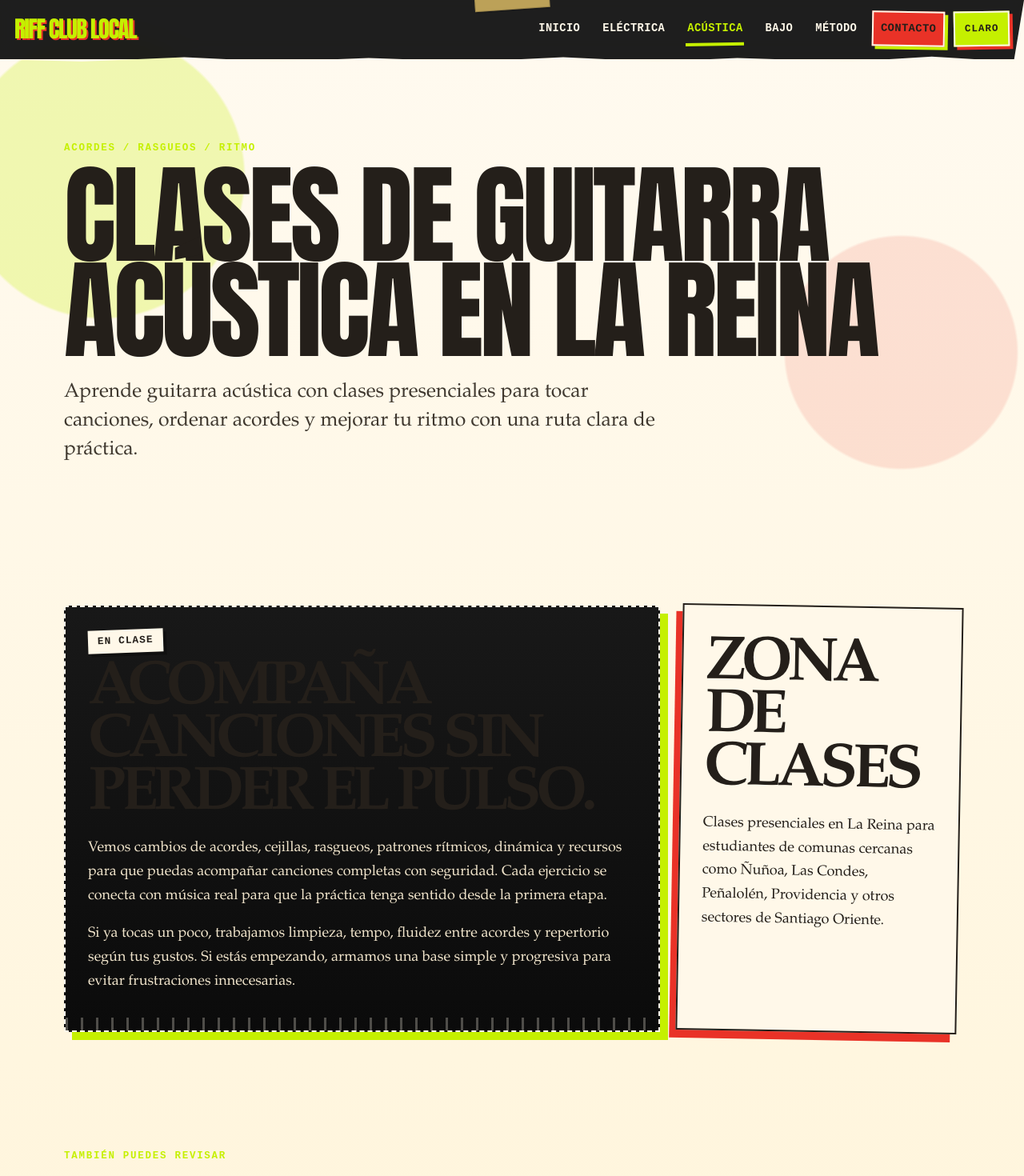
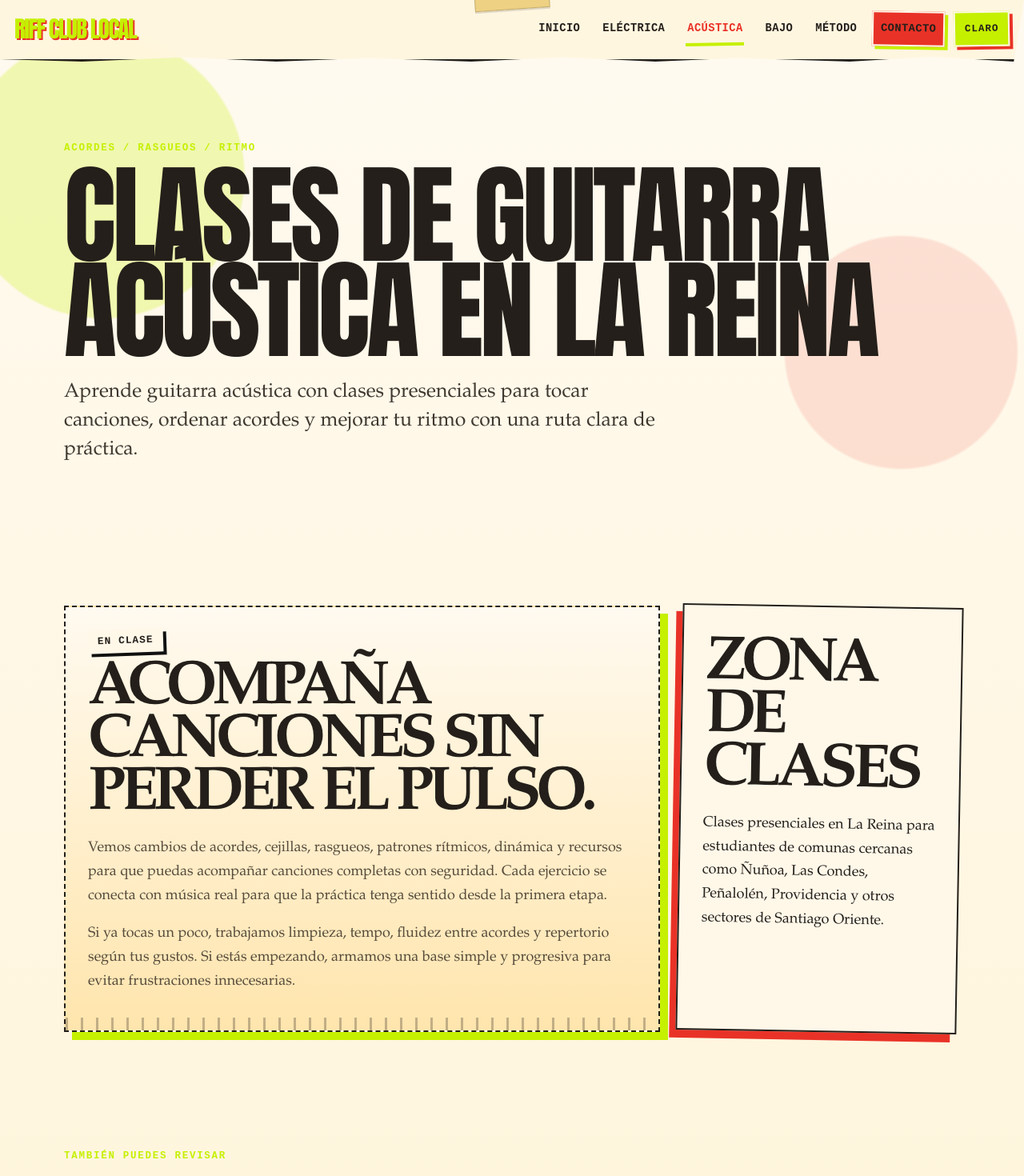
Before and after one commit to Ivan270/riff-club, a Nuxt app: page /clases-guitarra-acustica in a window 1280 px wide. Shown: the top 1470 px of the page at 80% size. Built offline with nearby package versions, Linux system fonts and the light colour scheme.

Commit message:
fix: theme section surfaces in light mode

```diff
--- a/assets/css/main.css
+++ b/assets/css/main.css
@@ -22,6 +22,14 @@
   --grid-line: rgba(255, 247, 232, 0.06);
   --grain-light: rgba(255, 255, 255, 0.55);
   --grain-dark: rgba(0, 0, 0, 0.7);
+  --section-bg: #050505;
+  --section-bg-start: #181818;
+  --section-bg-end: #0b0b0b;
+  --section-text: #fff7e8;
+  --section-muted: #d8d0bf;
+  --section-border: #fff7e8;
+  --section-overlay: rgba(5, 5, 5, .9);
+  --header-bg: rgba(16, 16, 16, .94);
   --max: 1120px;
   --font-display:
     Impact, Haettenschweiler, 'Franklin Gothic Heavy', 'Arial Black', sans-serif;
@@ -55,6 +63,14 @@
   --grid-line: rgba(36, 31, 26, 0.08);
   --grain-light: rgba(255, 255, 255, 0.82);
   --grain-dark: rgba(36, 31, 26, 0.24);
+  --section-bg: #fff2d2;
+  --section-bg-start: #fffaf0;
+  --section-bg-end: #ffe5ad;
+  --section-text: #241f1a;
+  --section-muted: #574b3c;
+  --section-border: #241f1a;
+  --section-overlay: rgba(255, 248, 233, .92);
+  --header-bg: rgba(255, 246, 223, .94);
   --shadow-hard: 7px 7px 0 rgba(16, 16, 16, .82);
   color-scheme: light;
 }
--- a/components/ServicePage.vue
+++ b/components/ServicePage.vue
@@ -72,8 +72,9 @@ defineProps<{
 .panel {
   box-sizing: border-box;
   padding: 28px;
-  border: 2px solid var(--paper);
-  background: #151515;
+  border: 2px solid var(--section-border);
+  background: var(--section-bg);
+  color: var(--section-text);
 }
 
 .main-panel {
@@ -83,7 +84,7 @@ defineProps<{
 .flyer-panel {
   position: relative;
   overflow: hidden;
-  background: linear-gradient(180deg, #181818, #0b0b0b);
+  background: linear-gradient(180deg, var(--section-bg-start), var(--section-bg-end));
   border-style: dashed;
 }
 
@@ -92,7 +93,7 @@ defineProps<{
   position: absolute;
   inset: auto -16px -18px -16px;
   height: 34px;
-  background: repeating-linear-gradient(90deg, transparent 0 16px, var(--paper) 16px 19px);
+  background: repeating-linear-gradient(90deg, transparent 0 16px, var(--section-border) 16px 19px);
   opacity: .28;
 }
 
@@ -120,7 +121,7 @@ p {
 }
 
 .panel p {
-  color: var(--muted-on-dark);
+  color: var(--section-muted);
 }
 
 .area-panel p {
--- a/components/SiteFooter.vue
+++ b/components/SiteFooter.vue
@@ -13,13 +13,13 @@
 </template>
 
 <style scoped>
-.footer { position: relative; padding: 72px 0 64px; border-top: 4px solid var(--paper); background: linear-gradient(180deg, #101010 0%, #050505 100%); overflow: hidden; }
+.footer { position: relative; padding: 72px 0 64px; border-top: 4px solid var(--section-border); background: linear-gradient(180deg, var(--section-bg-start) 0%, var(--section-bg-end) 100%); color: var(--section-text); overflow: hidden; }
 .footer::before,
 .footer::after { content: ""; position: absolute; inset: 18px auto auto 5%; width: min(520px, 70vw); height: 86px; border: 2px solid var(--paper); background: var(--red); transform: rotate(-2deg); opacity: .8; }
 .footer::after { inset: auto 6% 20px auto; width: min(420px, 62vw); background: var(--purple); transform: rotate(2deg); }
-.footer-grid { position: relative; z-index: 1; display: grid; gap: 24px; grid-template-columns: 1.3fr 1fr auto; align-items: center; padding: clamp(24px, 4vw, 34px); background: rgba(5, 5, 5, .9); border: 2px dashed var(--paper); box-shadow: 9px 9px 0 var(--acid); }
+.footer-grid { position: relative; z-index: 1; display: grid; gap: 24px; grid-template-columns: 1.3fr 1fr auto; align-items: center; padding: clamp(24px, 4vw, 34px); background: var(--section-overlay); border: 2px dashed var(--section-border); box-shadow: 9px 9px 0 var(--acid); }
 h2 { margin: 0; font-family: var(--font-display); font-size: clamp(2rem, 6vw, 4.5rem); line-height: .9; letter-spacing: -.06em; text-transform: uppercase; }
-p { color: var(--muted-on-dark); }
+p { color: var(--section-muted); }
 .footer-stamp { display: inline-block; margin: 16px 0 0; padding: 8px 10px; color: var(--ink); background: var(--paper); border: 2px solid var(--red); font: 900 .78rem/1 var(--font-mono); letter-spacing: .08em; text-transform: uppercase; box-shadow: 4px 4px 0 var(--red); transform: rotate(-1deg); }
 @media (max-width: 820px) { .footer-grid { grid-template-columns: 1fr; } }
 </style>
--- a/components/SiteHeader.vue
+++ b/components/SiteHeader.vue
@@ -39,8 +39,8 @@ const navItems = [
   align-items: center;
   justify-content: space-between;
   padding: 14px 18px 16px;
-  background: rgba(16, 16, 16, .94);
-  border-bottom: 3px solid var(--paper);
+  background: var(--header-bg);
+  border-bottom: 3px solid var(--section-border);
   clip-path: polygon(0 0, 100% 0, 99% 100%, 91% 92%, 83% 100%, 72% 94%, 64% 100%, 55% 93%, 46% 100%, 36% 94%, 27% 100%, 18% 93%, 8% 100%, 0 96%);
   backdrop-filter: blur(10px);
   box-shadow: 0 10px 0 rgba(0, 0, 0, .3);
@@ -75,7 +75,7 @@ nav {
   align-items: center;
   justify-content: center;
   padding: 7px 9px;
-  color: var(--paper);
+  color: var(--page-text);
   white-space: nowrap;
   text-decoration: none;
   font: 900 .86rem/1 var(--font-mono);
@@ -102,7 +102,7 @@ nav {
 }
 
 .nav-link.active {
-  color: var(--acid);
+  color: var(--red);
 }
 
 .nav-cta {
--- a/pages/contacto.vue
+++ b/pages/contacto.vue
@@ -59,14 +59,14 @@ useHead({
 <style scoped>
 .contact { display: grid; grid-template-columns: 1fr 420px; gap: 36px; align-items: start; }
 .contact p { color: var(--muted); }
-details p { color: var(--muted-on-dark); }
+details p { color: var(--section-muted); }
 form { display: grid; gap: 14px; padding: 22px; background: var(--paper); color: var(--ink); box-shadow: 8px 8px 0 var(--red); }
 .contact-form-card { position: relative; box-sizing: border-box; max-width: calc(100% - 12px); border: 2px solid var(--ink); transform: rotate(1deg); }
 .contact-form-card::before { content: ''; position: absolute; top: -12px; left: 28px; width: 86px; height: 22px; background: color-mix(in srgb, var(--acid) 72%, white); border: 1px solid var(--ink); transform: rotate(-4deg); }
 label { display: grid; gap: 6px; font-weight: 900; }
 input, textarea { box-sizing: border-box; width: 100%; padding: 12px; border: 2px solid var(--ink); background: var(--paper); color: var(--ink); font: inherit; }
 h2 { font-size: clamp(2.5rem, 8vw, 5rem); line-height: .82; text-transform: uppercase; letter-spacing: -.08em; }
-.faq-row { position: relative; box-sizing: border-box; max-width: calc(100% - 12px); margin-bottom: 14px; padding: 18px 20px; border: 2px solid var(--paper); background: #111; box-shadow: 6px 6px 0 #000; }
+.faq-row { position: relative; box-sizing: border-box; max-width: calc(100% - 12px); margin-bottom: 14px; padding: 18px 20px; border: 2px solid var(--section-border); background: var(--section-bg); color: var(--section-text); box-shadow: 6px 6px 0 #000; }
 .faq-row::before { content: ''; position: absolute; top: -8px; right: 26px; width: 18px; height: 18px; border: 2px solid var(--paper); border-radius: 50%; background: var(--red); }
 .faq-row:nth-child(even) { transform: rotate(.5deg); }
 .faq-row:nth-child(odd) { transform: rotate(-.5deg); }
--- a/pages/index.vue
+++ b/pages/index.vue
@@ -70,9 +70,9 @@ h2 { font-size: clamp(2.6rem, 8vw, 6rem); line-height: .82; letter-spacing: -.08
 .note::before { content: ''; position: absolute; top: -11px; left: 24px; width: 72px; height: 20px; background: color-mix(in srgb, var(--acid) 78%, white); border: 1px solid var(--ink); transform: rotate(-3deg); }
 .note h3 { color: var(--ink); font-size: 1.4rem; text-transform: uppercase; }
 .note p { color: #272727; }
-.method p { color: var(--muted-on-dark); }
-.method { background: #050505; padding-inline: 24px; border-left: 8px solid var(--red); }
-.setlist-panel { position: relative; box-sizing: border-box; max-width: calc(100% - 12px); border: 2px solid var(--paper); box-shadow: 12px 12px 0 var(--red); background: linear-gradient(135deg, #050505 0 78%, rgba(218, 255, 0, .16) 78% 100%); }
-.setlist-panel::after { content: 'setlist'; position: absolute; right: 18px; top: 18px; padding: 5px 10px; border: 1px solid var(--paper); color: var(--paper); font-size: .78rem; font-weight: 950; letter-spacing: .18em; text-transform: uppercase; transform: rotate(4deg); }
+.method p { color: var(--section-muted); }
+.method { background: var(--section-bg); color: var(--section-text); padding-inline: 24px; border-left: 8px solid var(--red); }
+.setlist-panel { position: relative; box-sizing: border-box; max-width: calc(100% - 12px); border: 2px solid var(--section-border); box-shadow: 12px 12px 0 var(--red); background: linear-gradient(135deg, var(--section-bg) 0 78%, color-mix(in srgb, var(--acid) 16%, transparent) 78% 100%); }
+.setlist-panel::after { content: 'setlist'; position: absolute; right: 18px; top: 18px; padding: 5px 10px; border: 1px solid var(--section-border); color: var(--section-text); font-size: .78rem; font-weight: 950; letter-spacing: .18em; text-transform: uppercase; transform: rotate(4deg); }
 @media (max-width: 860px) { .note-grid, .service-grid { grid-template-columns: 1fr; } .note, .note:nth-child(2), .note:nth-child(3) { transform: none; box-shadow: 4px 6px 0 #000; } .setlist-panel { box-shadow: 4px 6px 0 var(--red); } .setlist-panel::after { position: static; display: inline-block; margin-top: 18px; } }
 </style>
```
Also changed, not shown: scripts/frontend-regression-check.mjs (+24 -0 lines).
